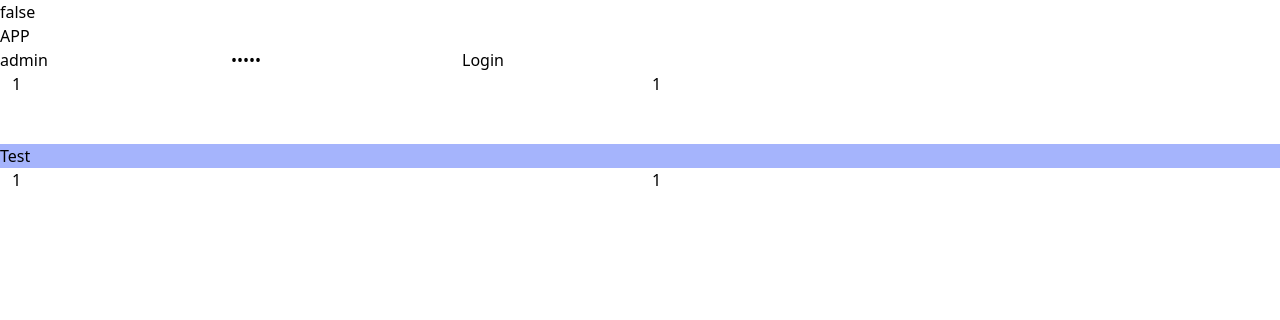
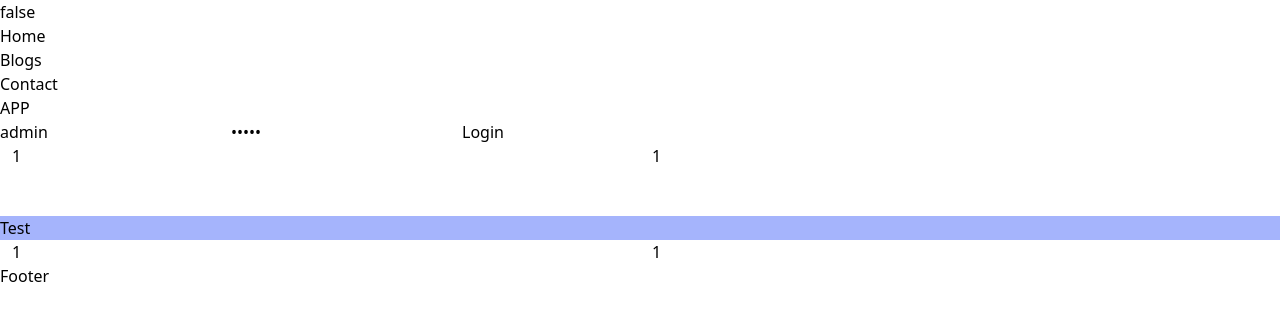
Before and after one commit to craftfirecode/react-boilerplate, a React (Vite) app: page / in a window 1280 px wide. Shown: the top 320 px of the page. Built offline with nearby package versions, Linux system fonts and the light colour scheme; no server answers.

Commit message:
Add React Teample

```diff
--- a/src/App.tsx
+++ b/src/App.tsx
@@ -3,6 +3,7 @@
 import Dashboard from "./pages/Dashboard.tsx";
 import axios from "axios";
 import {useEffect, useState} from "react";
+import TemplateMain from "./Template/TemplateMain.tsx";
 
 function App() {
     const [login, setLogin] = useState(false)
@@ -38,6 +39,7 @@
             {login ? 'true' : 'false'}
             <BrowserRouter>
                 <Routes>
+                    <Route path="/" element={<TemplateMain/>}>
                         {login ? (
                             <>
                                 <Route index path="/" element={<Login/>}/>
@@ -48,7 +50,7 @@
                                 <Route index path="/" element={<Login/>}/>
                             </>
                         )}
-
+                    </Route>
                 </Routes>
             </BrowserRouter>
         </>
--- /dev/null
+++ b/src/Template/TemplateMain.tsx
@@ -0,0 +1,27 @@
+import { Outlet, Link } from "react-router-dom";
+
+const Layout = () => {
+    return (
+        <>
+            <nav>
+                <ul>
+                    <li>
+                        <Link to="/">Home</Link>
+                    </li>
+                    <li>
+                        <Link to="/blogs">Blogs</Link>
+                    </li>
+                    <li>
+                        <Link to="/contact">Contact</Link>
+                    </li>
+                </ul>
+            </nav>
+            <main>
+                <Outlet />
+            </main>
+            <footer>Footer</footer>
+        </>
+    )
+};
+
+export default Layout;
```
Lines whose indentation alone changed are shown as unchanged.
